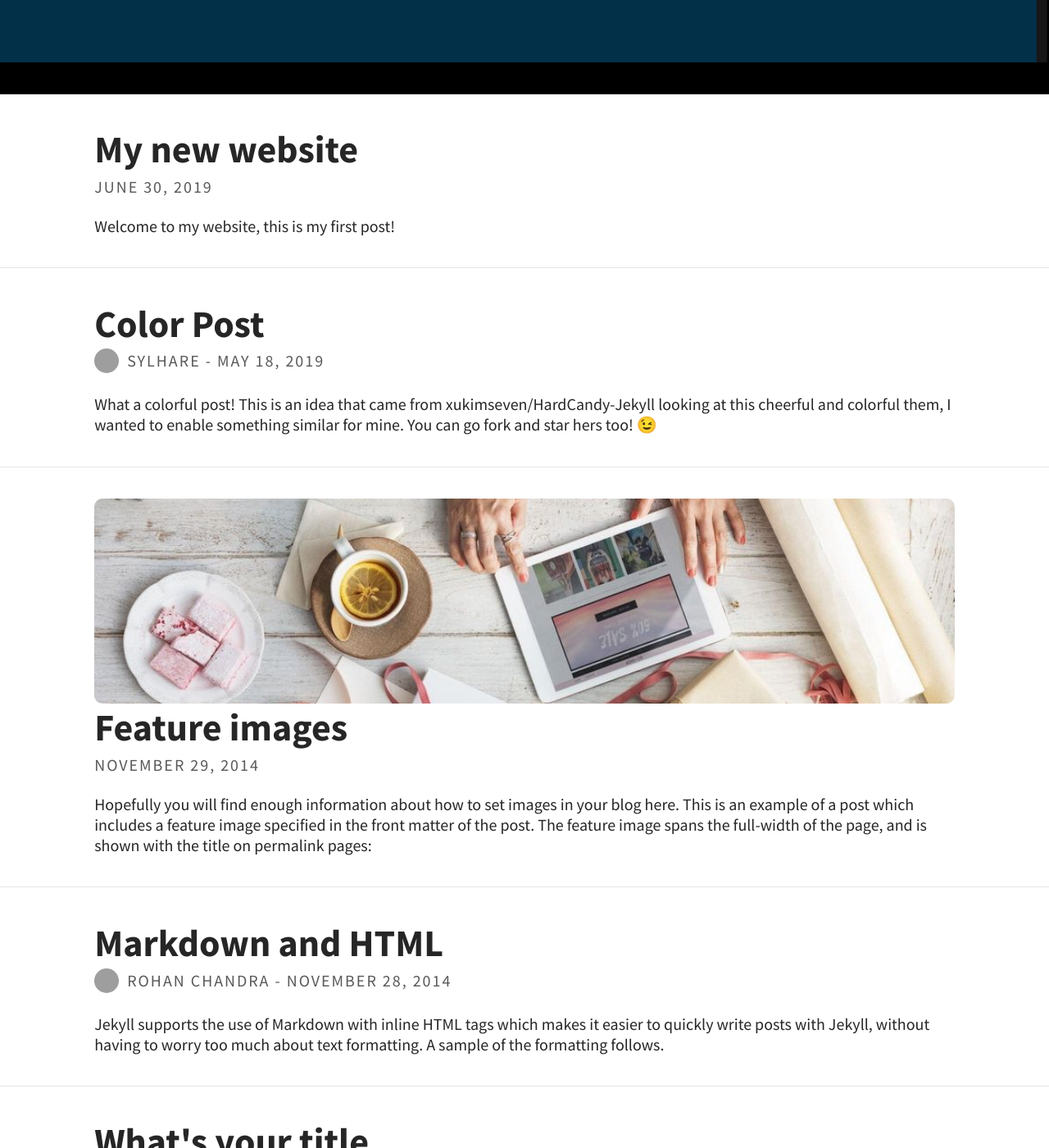
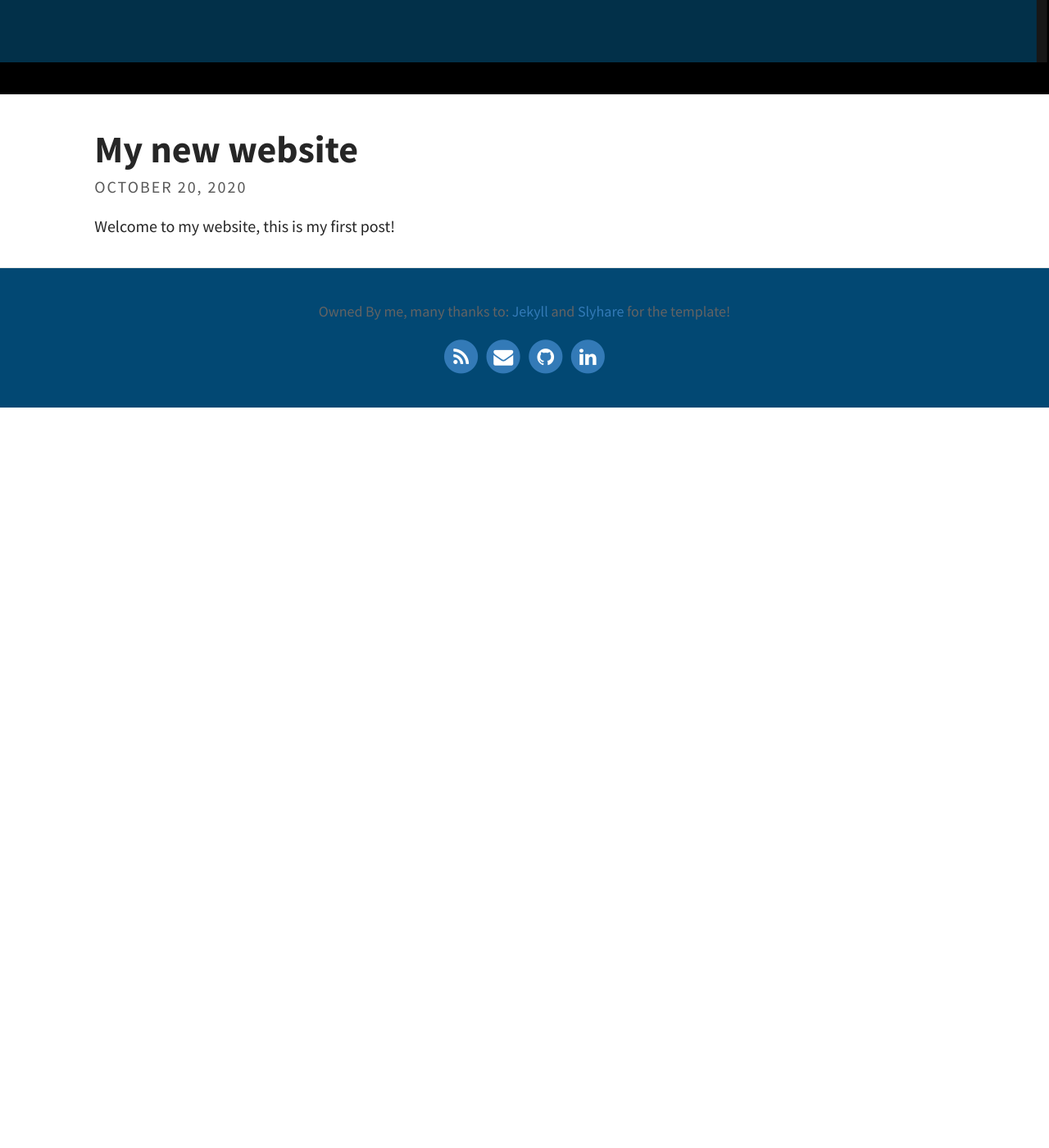
Before and after one commit to Achilleasein/achilleasein, a Jekyll site: the page built from index.html, in a window 1280 px wide and 1400 px high, scrolled down 270 px. Shown: the whole window at 82% size. Built offline with Jekyll 4.4.1, drawn with Linux system fonts in a browser that asks for light colours; the list of posts is cut into pages by our own code; after the commit the page ends 900 px from its top, so only the background shows below that; some of the changed text lies outside the part shown; grey boxes are pictures that could not be loaded.

Commit message:
updating date

````diff
--- a/_posts/2014-11-27-whats-your-title.md
+++ /dev/null
@@ -1,31 +0,0 @@
----
-layout: post
-title: What's your title
-hide_title: true
-feature-img: assets/img/pexels/story.jpeg
-author: mhagnumdw
-tags: [Test, Lorem]
----
-
-This is an example of a post which includes a feature image that has a
-text, where you don't want to redisplay the title.
-Mind your image size in order for the text to be displayed where you want it to.
-The only limit is your imagination.
-
-Here is how the yaml looks inside the post:
-
-```yml
-title: What's your title
-hide_title: true
-feature-img: assets/img/pexels/story.jpeg
-author: mhagnumdw
-tags: [Test, Lorem]
-```
-
-You may wonder, why is there a title when you are not actually displaying it. <br>
-Well that's due to some jekyll limitation:
-
-> You **can't** set the **title** to the **empty string**
-
-The title is used elsewhere than inside the post, for example in the blog page that list this post.
-An empty title would break those pages and possibly prevents jekyll to render your blog.
--- a/_posts/2014-11-28-markdown-and-html.md
+++ /dev/null
@@ -1,62 +0,0 @@
----
-layout: post
-title: Markdown and HTML
-tags: [Test, Markdown]
-author: rohanchandra
----
-
-Jekyll supports the use of [Markdown](http://daringfireball.net/projects/markdown/syntax) with inline HTML tags which makes it easier to quickly write posts with Jekyll, without having to worry too much about text formatting. A sample of the formatting follows.
-
-## Title
-
-### Sub title
-
-Tables have also been extended from Markdown:
-
-First Header  | Second Header
-------------- | -------------
-Content Cell  | Content Cell
-Content Cell  | Content Cell
-
-Here's an example of an image, which is included using Markdown:
-
-![Image of a glass on a book]({{ "/assets/img/pexels/book-glass.jpeg" | relative_url }})
-
-This is another example of list:
-
- - list of things
-   1. Sub list
-   2. of Other things
-   3. with numbers
- - And many more
-   - Sub sub list
-     - can go on ...
-       - and on ...
-         - and on !
-   - That's it.
-
-### Other subtitle
-
-Highlighting for code in Jekyll is done using Base16 or Rouge. This theme makes use of Rouge by default.
-
-{% highlight js %}
-// count to ten
-for (var i = 1; i <= 10; i++) {
-    console.log(i);
-}
-
-// count to twenty
-var j = 0;
-while (j < 20) {
-    j++;
-    console.log(j);
-}
-{% endhighlight %}
-
-### Math
-
-Type on Strap uses KaTeX to display maths. Equations such as $$S_n = a \times \frac{1-r^n}{1-r}$$ can be displayed inline.
-
-Alternatively, they can be shown on a new line:
-
-$$ f(x) = \int \frac{2x^2+4x+6}{x-2} $$
--- a/_posts/2014-11-29-feature-images.md
+++ /dev/null
@@ -1,59 +0,0 @@
----
-layout: post
-title: Feature images
-feature-img: "assets/img/pexels/desk-messy.jpeg"
-thumbnail: "assets/thumbnails/pexels/desk-messy.jpeg"
-tags: [Test, Lorem]
----
-
-Hopefully you will find enough information about how to set images in your blog here.
-This is an example of a post which includes a feature image specified in the front matter of the post.
-The feature image spans the full-width of the page, and is shown with the title on permalink pages:
-
-```yaml
-feature-img: "assets/img/pexels/desk-messy.jpeg"
-thumbnail: "assets/img/thumbnails/desk-messy.jpeg"
-```
-
-You can also use a thumbnail, a smaller version of the same image to improve loading of the page.
-The thumbnail will also be used when you share your article on other platform (linkedin, whatsapp, facebook, ...).
-
->  - And now it is working
-
-You can also add images aligned in your post using the `aligner` include.
-Make sure to separate all of the image path from in a string separated with `,`.
-It by default look into `assets/img/` so give the path from there, example:
-
-{% highlight ruby %}
-{% raw %}
-{% include aligner.html images="pexels/book-glass.jpeg,triangle.png" %}
-{% endraw %}
-{% endhighlight %}
-
-{% include aligner.html images="pexels/book-glass.jpeg,pexels/desk-messy.jpeg" %}
-
-
-Here you have two images side by side, but you can set more and set the amount per columns
-(by specifying the number of columns or let it be automatic using `"auto"`):
-
-{% highlight ruby %}
-{% raw %}
-{% include aligner.html images="portfolio/cabin.png,portfolio/cake.png,portfolio/circus.png" column=3 %}
-{% endraw %}
-{% endhighlight %}
-
-{% include aligner.html images="portfolio/cabin.png,portfolio/cake.png,portfolio/circus.png" column=3 %}
-
-it also works with only one images, it is made to display it smaller than normally.
-However you can just use the Markdown way of doing it to get the image normal sized and centered.
-
-{% highlight ruby %}
-{% raw %}
-# Markdown way (bigger)
-![Travel]({{ "/assets/img/pexels/story.jpeg" | relative_url}})
-# Aligner with only One (50% of width)
-{% include aligner.html images="pexels/story.jpeg" %}
-{% endraw %}
-{% endhighlight %}
-
-{% include aligner.html images="pexels/story.jpeg" %}
--- a/_posts/2019-05-18-color-post.md
+++ /dev/null
@@ -1,43 +0,0 @@
----
-layout: post
-title: Color Post
-tags: [Test, Color, Markdown]
-color: brown
-author: sylhare
-excerpt_separator: <!--more-->
----
-
-# What a colorful post!
-
-This is an idea that came from [xukimseven/HardCandy-Jekyll](https://github.com/xukimseven/HardCandy-Jekyll)
-looking at this cheerful and colorful them, I wanted to enable something similar for mine.
-
-You can go fork and star hers too! 😉
-
-<!--more-->
-
-## How does it work?
-
-Basically you need to add just one thing, the color:
-
-```yml
----
-layout: post
-title: Color Post
-color: brown
----
-```
-
-It can either be a html color like `brown` (which look like red to me). Or with the rgb:
-
-```yml
----
-layout: post
-title: Color Post
-color: rgb(165,42,42)
----
-```
-
-The background used is `lineart.png` from [xukimseven](https://github.com/xukimseven) you can edit it in the config file.
-If you want another one, put it in `/assets/img` as well.
-> ⚠️ It's a bit hacking the css in the `post.html`
--- a/_posts/2019-06-30-sample-post.md
+++ b/_posts/2020-10-20-sample-post.md
@@ -7,7 +7,6 @@ excerpt_separator: <!--more-->
 
 Welcome to my website, this is my first post!
 <!--more-->
-Welcome to my website!
 
 First and foremost thank you for comming here.
 The idea behind this website is to showcase my work, share what I know an learn from everyone that visits it.
````
Also changed, not shown: _posts/2013-10-18-blogging-with-title.md (deleted, +0 -10 lines), _posts/2013-11-02-Tech-stuff-example.md (deleted, +0 -148 lines), _posts/2013-12-12-Generate-a-table-of-content.md (deleted, +0 -189 lines), _posts/2014-08-08-Markup-Syntax-Highlighting.md (deleted, +0 -89 lines), _posts/2014-11-26-lorem-ipsum.md (deleted, +0 -37 lines).
